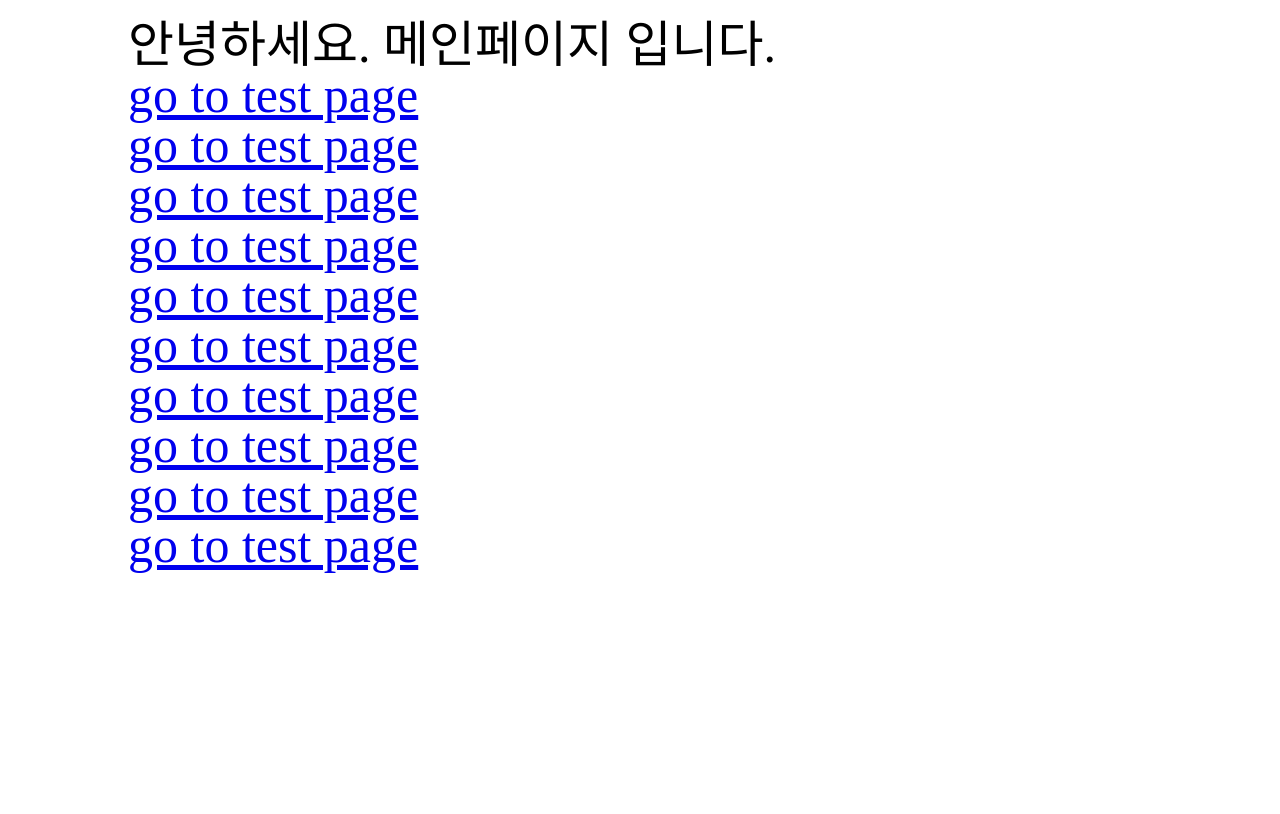
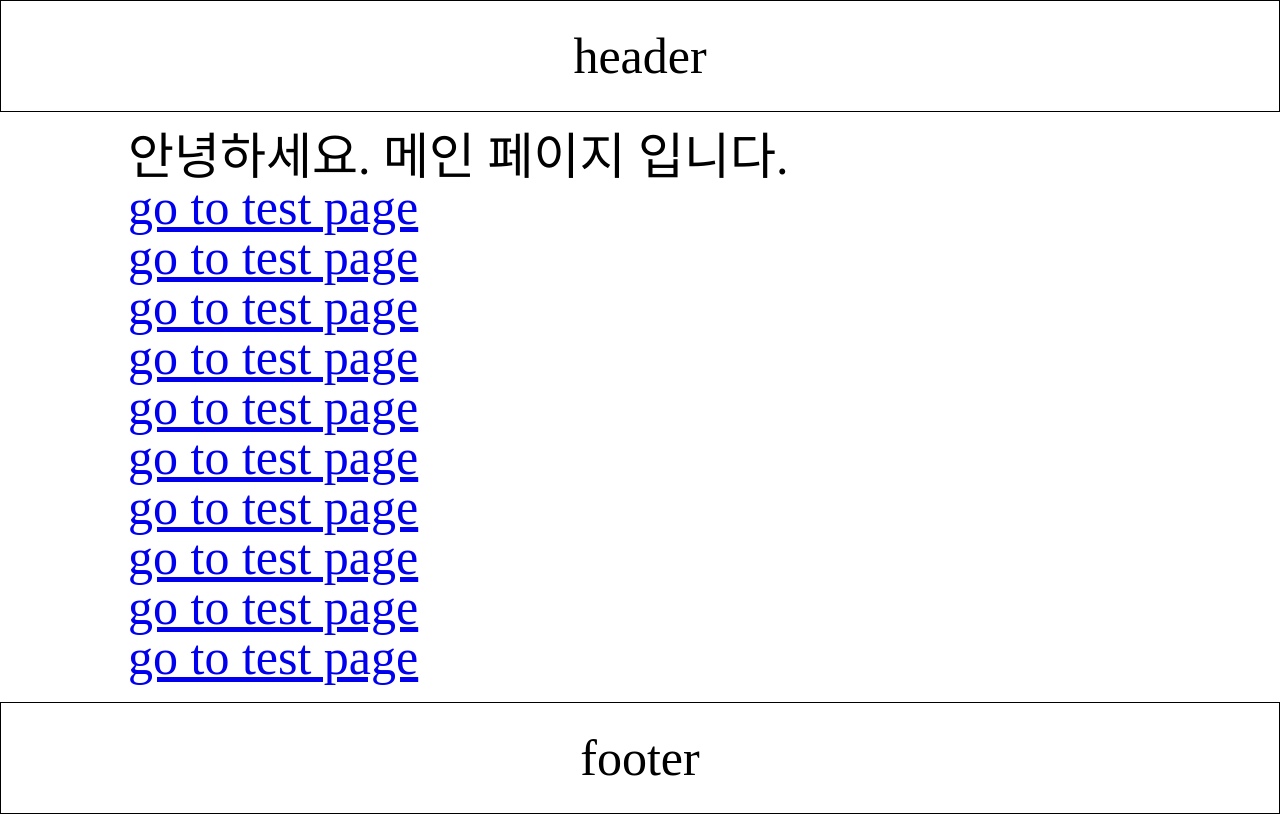
Before and after one commit to Team-mwom/moyeora-front, a React (Create React App) app: page / in a window 1280 px wide. Built offline with nearby package versions, Linux system fonts and the light colour scheme.

Commit message:
리액트 구조

```diff
--- a/src/App.tsx
+++ b/src/App.tsx
@@ -1,14 +1,21 @@
-import 'App.css';
-import 'styles/base/reset.css'
 import React, {useEffect, useState,Component} from 'react';
 import Router from 'Router';
+import Header from 'components/site/header/Header';
+import Footer from 'components/site/footer/Footer';
 
-
+//css
+import 'App.css';
+import 'styles/site/base/reset.css'
+import 'styles/site/header/header.css'
+import 'styles/site/footer/footer.css'
 
 const App = () => {
 	return (
+
 		<div className='App'>
-			<Router/>
+			<Header/>
+			<Router />
+			<Footer/>
 		</div>
 	);
 };
--- /dev/null
+++ b/src/components/main/Hello.tsx
@@ -0,0 +1,11 @@
+import React from 'react';
+
+const Hello = () => {
+	return (
+		<div className='Hello_container'>
+			<div>안녕하세요. 메인 페이지 입니다.</div>
+		</div>
+	);
+};
+
+export default Hello;
--- /dev/null
+++ b/src/components/main/LinkTest.tsx
@@ -0,0 +1,21 @@
+import React from 'react';
+import { Link } from 'react-router-dom';
+
+const LinkTest = () => {
+	return (
+		<div className='LinkTest'>
+			<div><Link to="/test">go to test page</Link></div>
+			<div><Link to="/test">go to test page</Link></div>
+			<div><Link to="/test">go to test page</Link></div>
+			<div><Link to="/test">go to test page</Link></div>
+			<div><Link to="/test">go to test page</Link></div>
+			<div><Link to="/test">go to test page</Link></div>
+			<div><Link to="/test">go to test page</Link></div>
+			<div><Link to="/test">go to test page</Link></div>
+			<div><Link to="/test">go to test page</Link></div>
+			<div><Link to="/test">go to test page</Link></div>
+		</div>
+	);
+};
+
+export default LinkTest;
--- /dev/null
+++ b/src/components/site/footer/Footer.tsx
@@ -0,0 +1,11 @@
+import React from 'react';
+
+const Footer = () => {
+	return (
+		<div className='footer'>
+			footer
+		</div>
+	);
+};
+
+export default Footer;
--- /dev/null
+++ b/src/components/site/header/Header.tsx
@@ -0,0 +1,11 @@
+import React from 'react';
+
+const Header = () => {
+	return (
+		<div className='header'>
+			header
+		</div>
+	);
+};
+
+export default Header;
--- a/src/pages/main/MainPage.tsx
+++ b/src/pages/main/MainPage.tsx
@@ -1,21 +1,15 @@
 import React from 'react';
-import { Link } from 'react-router-dom';
+//compo
+import Hello from 'components/main/Hello';
+import LinkTest from 'components/main/LinkTest';
+//style
 import "styles/main/main.css"
 
 const MainPage = () => {
 	return (
 		<div className="main_container">
-			<div>안녕하세요. 메인페이지 입니다.</div>
-			<div><Link to="/test">go to test page</Link></div>
-			<div><Link to="/test">go to test page</Link></div>
-			<div><Link to="/test">go to test page</Link></div>
-			<div><Link to="/test">go to test page</Link></div>
-			<div><Link to="/test">go to test page</Link></div>
-			<div><Link to="/test">go to test page</Link></div>
-			<div><Link to="/test">go to test page</Link></div>
-			<div><Link to="/test">go to test page</Link></div>
-			<div><Link to="/test">go to test page</Link></div>
-			<div><Link to="/test">go to test page</Link></div>
+			<Hello/>
+			<LinkTest/>
 		</div>
 	);
 };
--- a/src/styles/main/main.css
+++ b/src/styles/main/main.css
@@ -3,4 +3,5 @@
     margin: 10px auto;
     font-size: 50px;
     padding: 10px;
+    text-align: center;
 }
--- a/src/styles/base/reset.css
+++ b/src/styles/site/base/reset.css
@@ -2,7 +2,7 @@
    v2.0 | 20110126
    License: none (public domain)
 */
-
+/* reset css입니다.  */
 html,
 body,
 div,
--- /dev/null
+++ b/src/styles/site/footer/footer.css
@@ -0,0 +1,6 @@
+.footer {
+    border: 1px solid black;
+    padding: 30px 0;
+    font-size: 50px;
+    text-align: center;
+}
--- /dev/null
+++ b/src/styles/site/header/header.css
@@ -0,0 +1,6 @@
+.header{
+    border: 1px solid black;
+    padding: 30px 0;
+    font-size: 50px;
+    text-align: center;
+}
```
Also changed, not shown: src/pages/test/TestPage.tsx (+2 -0 lines).
